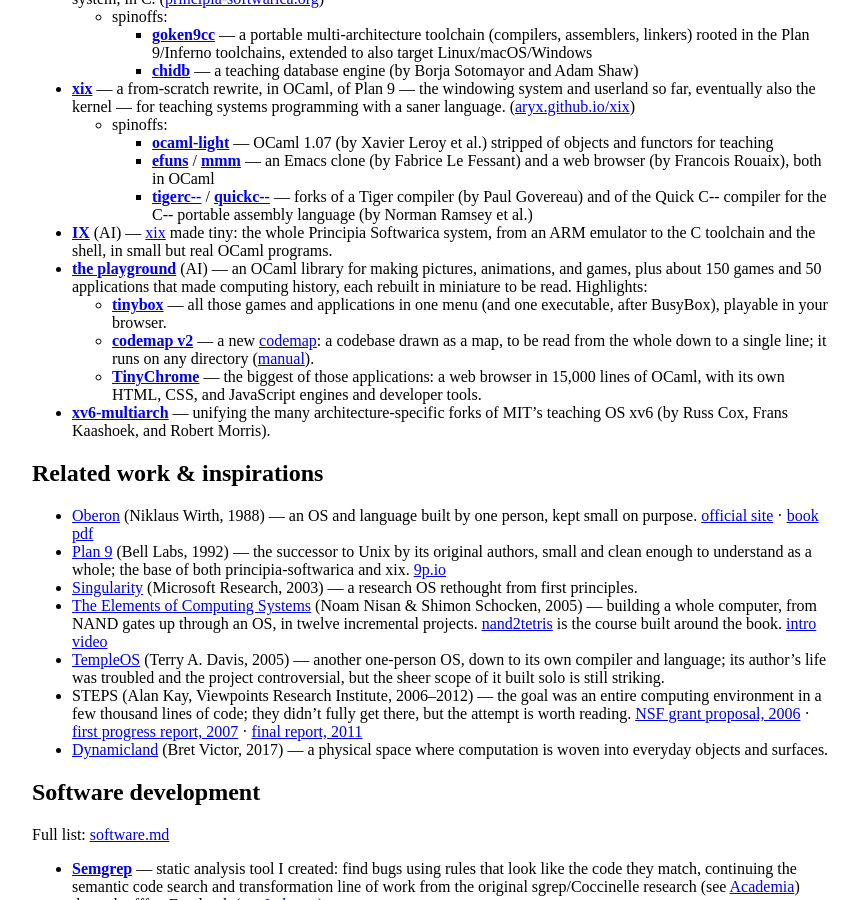
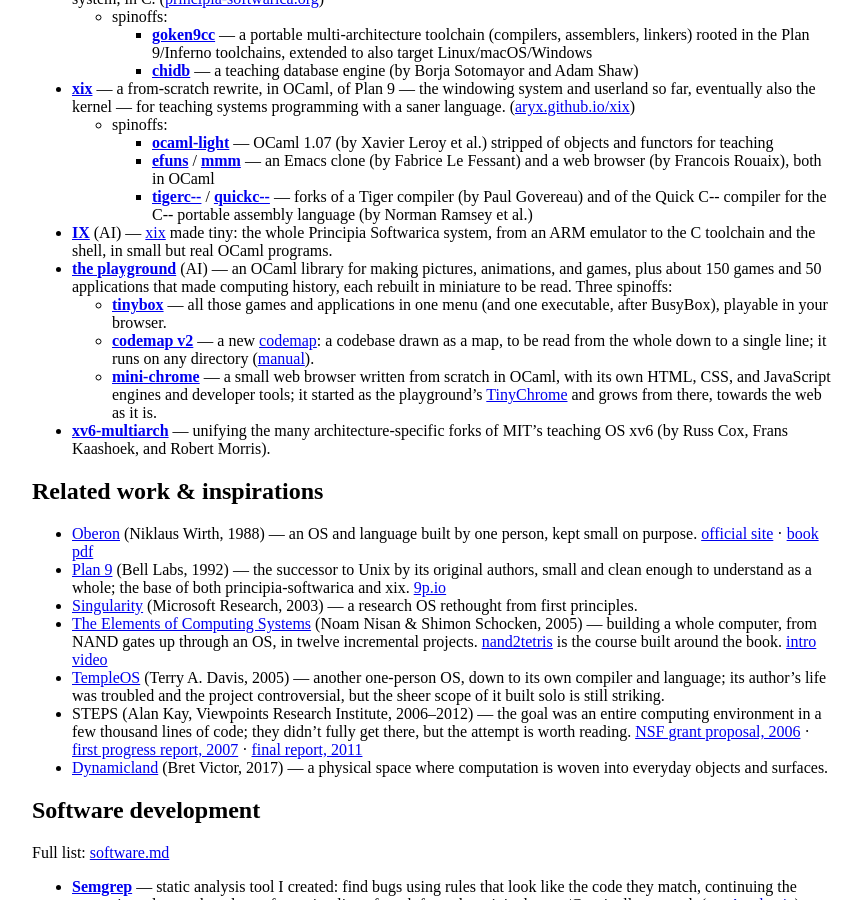
Before and after one commit to aryx/aryx.github.io, a Jekyll site: the page built from README.md, in a window 1280 px wide and 900 px high, scrolled down 766 px. Shown: the whole window, without its empty margins (208-1070 px from the left). Built offline with Jekyll 4.4.1, drawn with Linux system fonts in a browser that asks for light colours; our own code applies the rules of GitHub Pages for plain Markdown files.

Commit message:
README.md, software.md: mini-chrome as a playground spinoff (grown out of TinyChrome)
Co-Authored-By: Claude Opus 5.5 (1M context) <noreply@anthropic.com>

```diff
--- a/README.md
+++ b/README.md
@@ -68,16 +68,18 @@ direction: I choose the design and review, the AI writes the lines.
   in small but real OCaml programs.
 - **[the playground](https://github.com/aryx/ocaml-elm-playground)** (AI) — an OCaml library for
   making pictures, animations, and games, plus about 150 games and 50 applications that made
-  computing history, each rebuilt in miniature to be read. Highlights:
+  computing history, each rebuilt in miniature to be read. Three spinoffs:
   - **[tinybox](https://aryx.github.io/ocaml-elm-playground/tinybox.html)** — all those games
     and applications in one menu (and one executable, after BusyBox), playable in your browser.
   - **[codemap v2](https://aryx.github.io/ocaml-elm-playground/codemap.html)** — a new
     [codemap](https://github.com/aryx/codemap): a codebase drawn as a map, to be read from the
     whole down to a single line; it runs on any directory
     ([manual](https://github.com/aryx/ocaml-elm-playground/blob/master/docs/manual/codemap.md)).
-  - **[TinyChrome](https://aryx.github.io/ocaml-elm-playground/apps/internet/TinyChrome.html)**
-    — the biggest of those applications: a web browser in 15,000 lines of OCaml, with its own
-    HTML, CSS, and JavaScript engines and developer tools.
+  - **[mini-chrome](https://github.com/aryx/mini-chrome)** — a small web browser written from
+    scratch in OCaml, with its own HTML, CSS, and JavaScript engines and developer tools; it
+    started as the playground's
+    [TinyChrome](https://aryx.github.io/ocaml-elm-playground/apps/internet/TinyChrome.html) and
+    grows from there, towards the web as it is.
 - **[xv6-multiarch](https://github.com/aryx/xv6-multiarch)** — unifying the many
   architecture-specific forks of MIT's teaching OS xv6 (by Russ Cox, Frans Kaashoek, and Robert
   Morris).
```
Also changed, not shown: software.md (+2 -1 lines).
